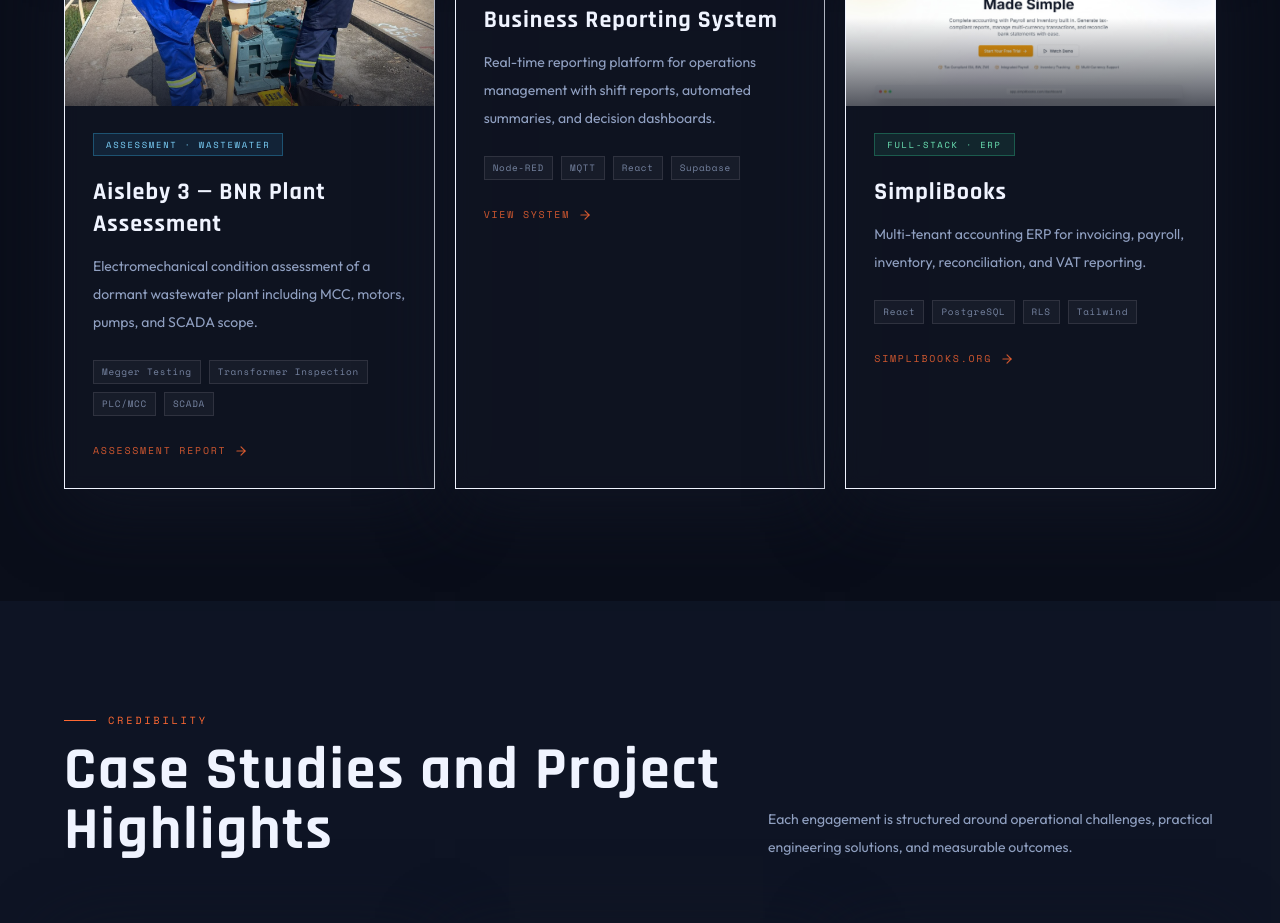
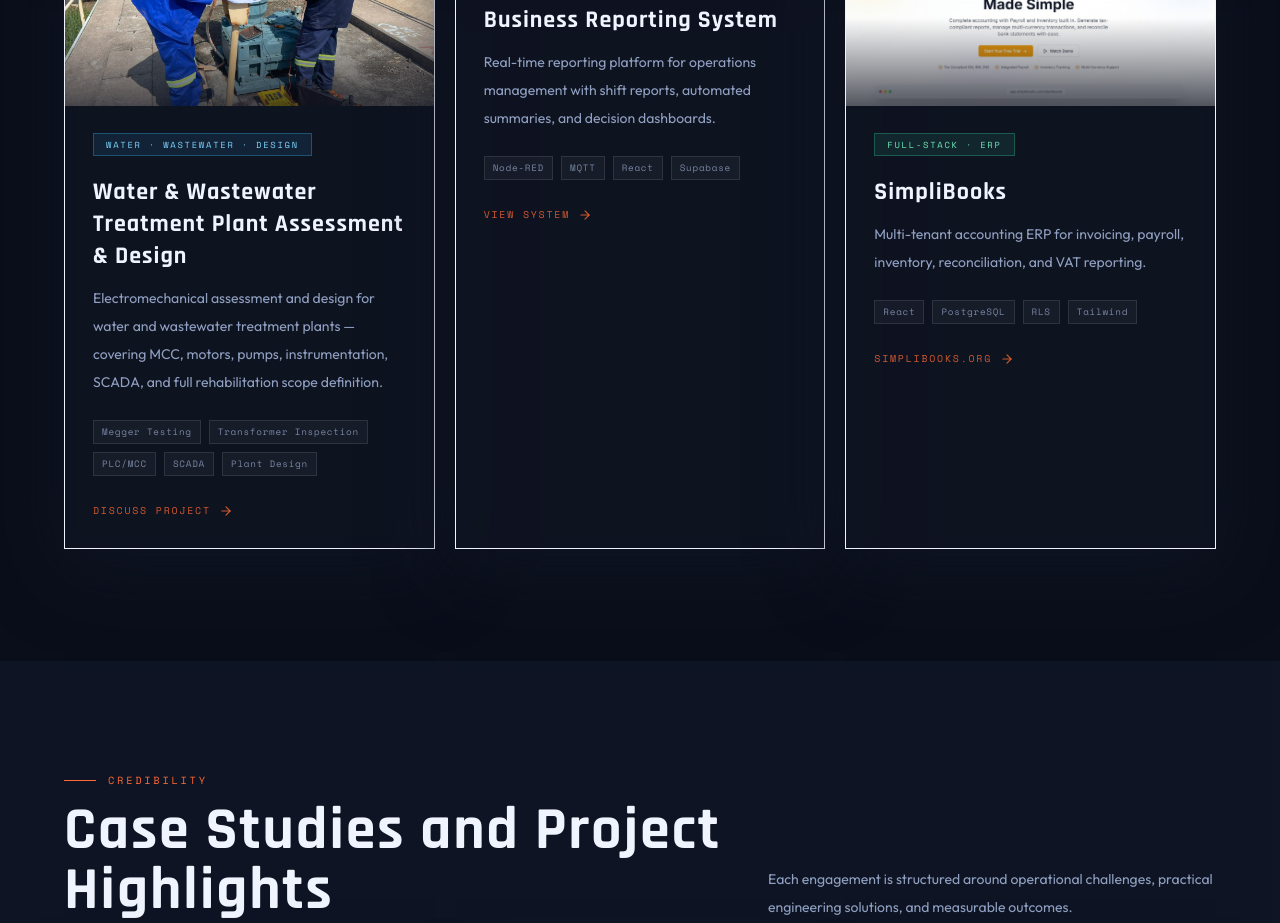
Before and after one commit to Thutsman/Ramcode, a React (Vite) app: page / in a window 1280 px wide. Shown: the part 4060-4983 px from the top of the page. Built offline with nearby package versions, Linux system fonts and the light colour scheme.

Commit message:
Rename Aisleby 3 card to Water & Wastewater Treatment Plant Assessment & Design
https://claude.ai/code/session_013R2JvgfvH3H47TSPRUfzUk

```diff
--- a/src/App.tsx
+++ b/src/App.tsx
@@ -164,14 +164,14 @@ const projects = [
     link: "Design Portfolio",
   },
   {
-    badge: "Assessment · Wastewater",
+    badge: "Water · Wastewater · Design",
     kind: "electrical",
-    name: "Aisleby 3 — BNR Plant Assessment",
+    name: "Water & Wastewater Treatment Plant Assessment & Design",
     image: motorTestingImg,
-    desc: "Electromechanical condition assessment of a dormant wastewater plant including MCC, motors, pumps, and SCADA scope.",
-    tags: ["Megger Testing", "Transformer Inspection", "PLC/MCC", "SCADA"],
+    desc: "Electromechanical assessment and design for water and wastewater treatment plants — covering MCC, motors, pumps, instrumentation, SCADA, and full rehabilitation scope definition.",
+    tags: ["Megger Testing", "Transformer Inspection", "PLC/MCC", "SCADA", "Plant Design"],
     href: "#contact",
-    link: "Assessment Report",
+    link: "Discuss Project",
   },
   {
     badge: "IIoT · Reporting",
```
